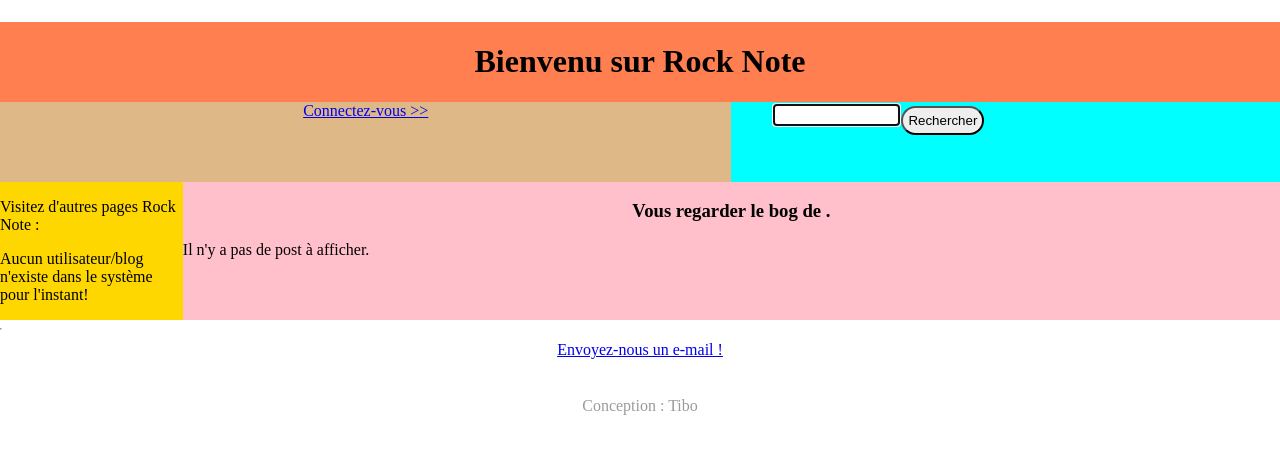
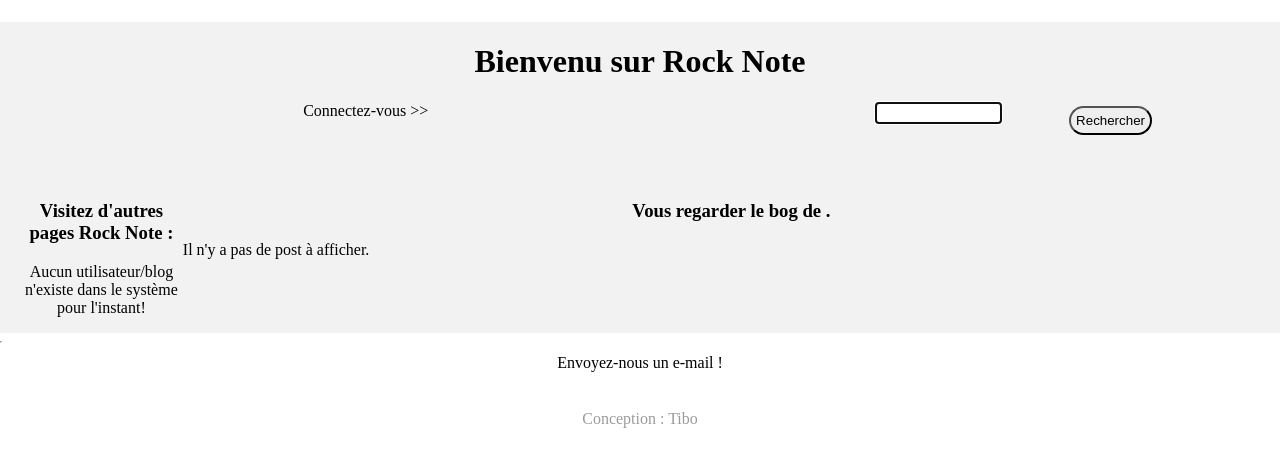
Before and after one commit to thibault-chausson/blog_simple, a PHP site: page /?userID=1 in a window 1280 px wide. Shown: the part 78-545 px from the top of the page. Run offline with PHP 8.4, Linux system fonts and the light colour scheme; data that the repository does not hold is empty.

Commit message:
style ok

```diff
--- a/index.php
+++ b/index.php
@@ -92,7 +92,7 @@ $loginStatus=CheckLogin();
 <div class="parentcorps">
 
 <div class="m_user">
-    <p>Visitez d'autres pages Rock Note : </p>
+    <h3>Visitez d'autres pages Rock Note : </h3>
     <?php
         include ("php/sql_affichage_user.php");
     ?>
--- a/php/ecrire.php
+++ b/php/ecrire.php
@@ -15,7 +15,7 @@ if ( isset($_POST["newPost"]) && $_POST["newPost"] == 1 ){
 
 
 echo '<form action="./index.php?userID='.$userID.'" method="POST" >
-    <p class="centre">Exprimez vous !</p>
+    <h3 class="centre">Exprimez vous !</h3>
     </br>
     <div>
         <input type="hidden" name="action" value="new">
--- a/php/sql_affichage_user.php
+++ b/php/sql_affichage_user.php
@@ -9,12 +9,12 @@ $query =
 $result = $conn->query($query);
 
 if( mysqli_num_rows($result) != 0 ){
-    echo "<ul>";
+
     while( $row = $result->fetch_assoc() ) {
-        echo '<li class="liste"><a href="./index.php?userID='.$row["ID"].'">'.$row["logname"].'</a></li>';
+        echo '<a href="./index.php?userID='.$row["ID"].'">'.$row["logname"].'</a> <br><br>';
 
     }
-    echo "</ul>";
+
 }
 else {
     echo '<p class="warning"> Aucun utilisateur/blog n\'existe dans le système pour l\'instant!</p>';
--- a/styles/boutons.css
+++ b/styles/boutons.css
@@ -5,15 +5,17 @@
         position: absolute;
 
 
-        margin-left: 170px;
+        right: 10%;
         margin-top: 4px;
+
 
     }
 
     .champ {
         position: absolute;
 
-        margin: 2px;
+        right: 15%;
+
     }
     input, textarea {
 
@@ -27,7 +29,8 @@
         text-align: center;
     }
     .bouton{
-        text-align: center;
+        right: 15%;
+        position: absolute;
     }
 }
 
@@ -65,10 +68,10 @@ input, textarea {
 
 
 .bouton:hover{
-    background-color: coral;
+    background-color: gold;
 }
 
 
 .bouton2:hover{
-    background-color: coral;
+    background-color: gold;
 }
--- a/styles/connexion.css
+++ b/styles/connexion.css
@@ -7,7 +7,7 @@
 
 
 .bouton_co:hover{
-    background-color: coral;
+    background-color: gold;
 }
 
 label {
--- a/styles/grid.css
+++ b/styles/grid.css
@@ -10,11 +10,14 @@
 }
 .m_user {
     grid-area: 1 / 1 / 9 / 2;
-    background-color: gold;
+    background-color: #F2F2F2;
+    padding-left: 20px;
+    text-align: center;
 }
+
 .corps {
     grid-area: 1 / 2 / 9 / 8;
-    background-color: pink;
+    background-color: #F2F2F2;
 }
 
 
@@ -33,13 +36,14 @@
 
 .titre {
     grid-area: 1 / 1 / 2 / 8;
-    background-color: coral;
+    background-color: #F2F2F2;
 }
 .s_menu {
     grid-area: 2 / 1 / 3 / 5;
-    background-color: burlywood;
+    background-color: #F2F2F2;
+
 }
 .recherche {
     grid-area: 2 / 5 / 3 / 8;
-    background-color: aqua;
+    background-color: #F2F2F2;
 }
--- a/styles/inscription.css
+++ b/styles/inscription.css
@@ -7,7 +7,7 @@
 
 
 .bouton_co:hover{
-    background-color: coral;
+    background-color: gold;
 }
 
 label {
--- a/styles/post.css
+++ b/styles/post.css
@@ -1,7 +1,7 @@
 .blogPost{
     margin : 20px auto;
     width:90%;
-    border: 4px double midnightblue;
+    border: 4px double black;
     border-radius:25px;
 }
 
@@ -27,7 +27,7 @@
 .postTitle p {
     margin: 0px 0px 10px 70px;
     padding:0;
-    color:lightblue;
+    color:white;
     font-style: italic;
 }
 
@@ -64,5 +64,5 @@
 }
 
 .modifbutton:hover{
-    background-color: coral;
+    background-color: gold;
 }
--- a/styles/styles.css
+++ b/styles/styles.css
@@ -10,3 +10,12 @@ body{
     list-style:none;
 
 }
+
+a {
+    color: black;
+    text-decoration:none;
+}
+
+a:hover{
+    color: gold;
+}
```
